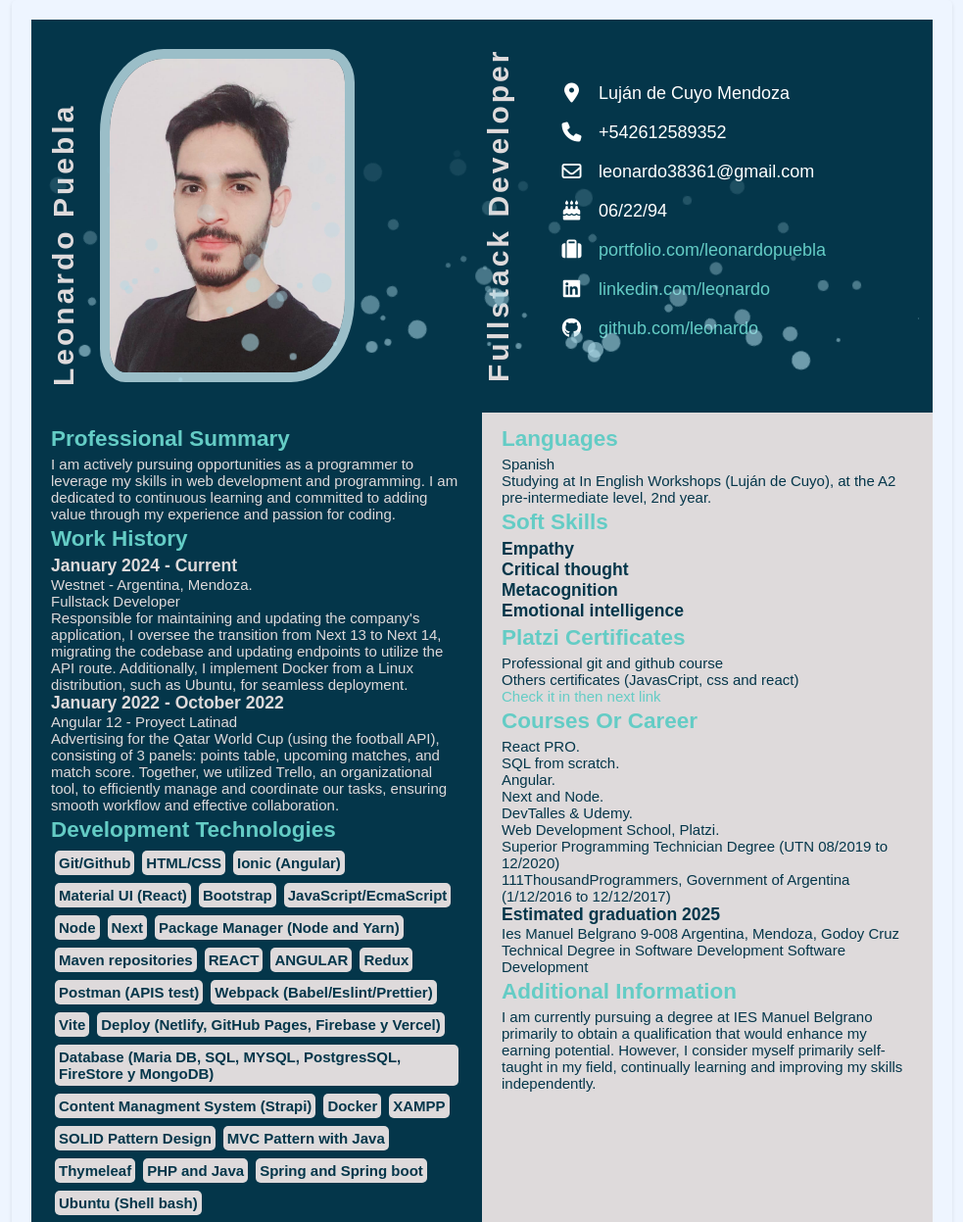
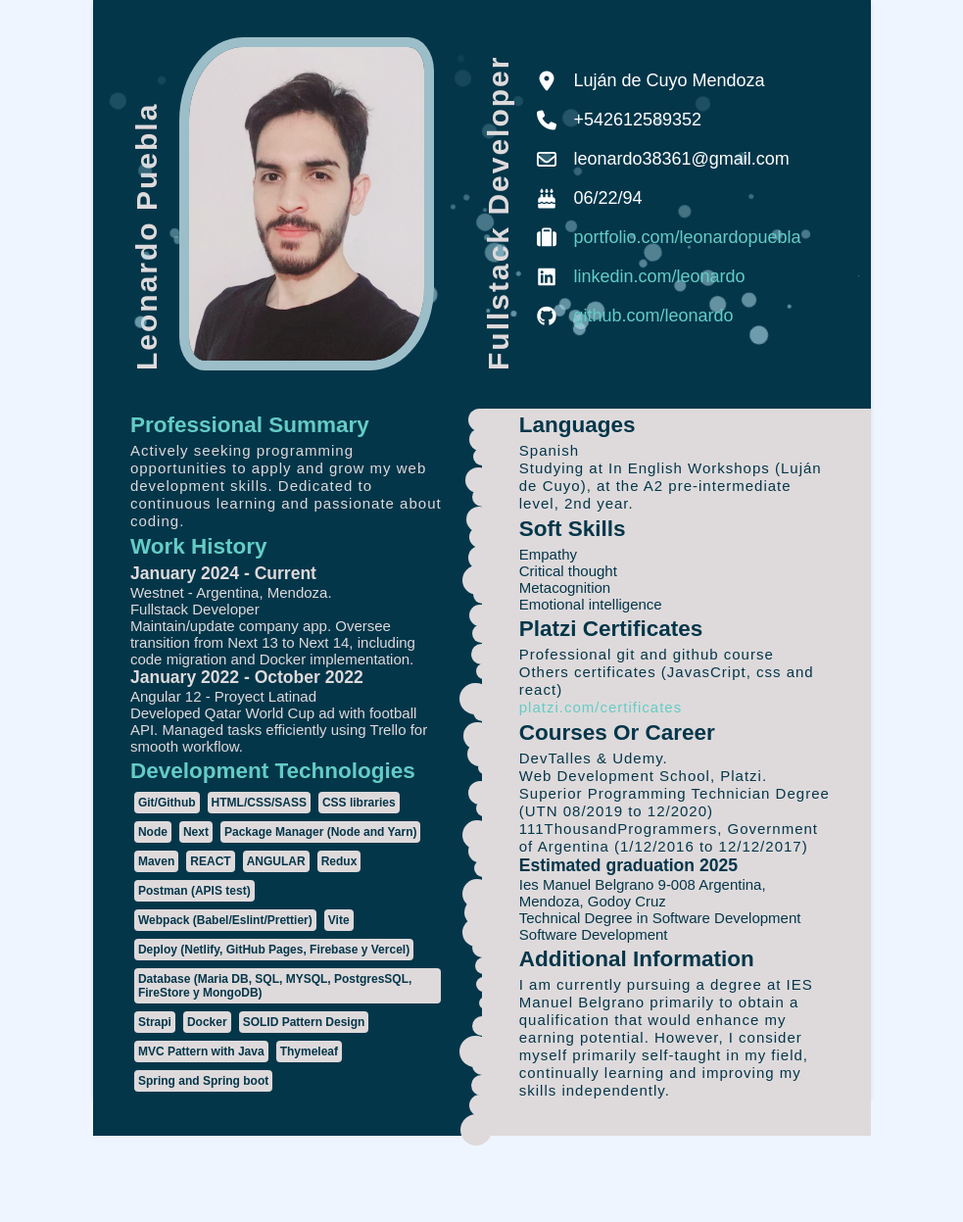
Before and after one commit to Leonardo-Robot-PostRock/cv-leonardo, a plain HTML site: page index.html in a window 1280 px wide. Shown: the top 1247 px of the page at 98% size, without its empty margins (148-1131 px from the left). After the commit the page ends 1169 px from the top, so only its background shows below. Drawn offline with Linux system fonts and the light colour scheme.

Commit message:
decoraciones

```diff
--- a/bubble.css
+++ b/bubble.css
@@ -5,7 +5,7 @@
     }
 
     100% {
-        transform: translateY(-300px) rotate(360deg);
+        transform: translateY(-400px) rotate(360deg);
         opacity: 0;
     }
 }
@@ -20,7 +20,7 @@
     width: 10px;
     height: 10px;
     border-radius: 50%;
-    background-color: rgba(255, 255, 255, 0.7);
+    background-color: rgba(255, 255, 255, 0.315);
     animation: bubble 5s ease-in-out infinite;
 }
 
--- /dev/null
+++ b/cloud.css
@@ -0,0 +1,19 @@
+.wave-container {
+    position: relative;
+}
+
+.wave {
+    position: absolute;
+    top: 0;
+    right: -10px;
+    /* Ajusta la distancia del borde derecho según sea necesario */
+    width: 0;
+    height: 100%;
+    border-top: 1px solid transparent;
+    /* Necesario para crear la onda */
+    border-right: 1px solid transparent;
+    /* Necesario para crear la onda */
+    border-radius: 50%;
+    z-index: -1;
+    /* Asegura que la onda esté detrás del contenido */
+}
--- /dev/null
+++ b/cloud.js
@@ -0,0 +1,32 @@
+// Función para crear una onda
+function createWave(className, size, top) {
+  const wave = document.createElement('div');
+  wave.classList.add('wave');
+  wave.classList.add(className);
+  wave.style.backgroundColor = '#dedadb';
+  wave.style.zIndex = 5;
+  wave.style.width = size;
+  wave.style.height = size;
+  wave.style.top = top;
+  return wave;
+}
+
+// Función para generar las ondas
+function generateWaves() {
+  const waveContainer = document.querySelector('.wave-container');
+
+  const containerHeight = waveContainer.clientHeight;
+  const numWaves = Math.ceil(containerHeight / 20.5); // Calcula el número de ondas según la altura del contenedor
+
+  for (let i = 0; i < numWaves; i++) {
+    const size = `${Math.random() * 20 + 13}px`; // Tamaño aleatorio entre 10px y 30px
+    const top = `${i * 20}px`; // Posición vertical escalonada
+
+    // Crea la onda y la agrega al contenedor
+    const wave = createWave(`wave${(i % 3) + 1}`, size, top);
+    waveContainer.appendChild(wave);
+  }
+}
+
+// Llama a la función para generar las ondas cuando se cargue la página
+window.addEventListener('load', generateWaves);
--- a/index.html
+++ b/index.html
@@ -7,6 +7,7 @@
     <title>Resume</title>
     <link rel="stylesheet" href="./style.css">
     <link rel="stylesheet" href="./bubble.css" />
+    <link rel="stylesheet" href="./cloud.css" />
 </head>
 
 <body>
@@ -62,15 +63,15 @@
         </header>
 
         <section class="container">
-            <div class="container__grid">
+            <div class="programming-content container__grid wave-container">
+                <div class="wave"></div>
+                <div class="wave wave-top"></div>
                 <article class="section section--summary">
                     <h2 class="section-title">Professional Summary</h2>
                     <p>
-                        I am actively pursuing opportunities as a programmer to leverage my skills in web development
-                        and
-                        programming. I am dedicated to continuous learning and committed to adding value through my
-                        experience
-                        and passion for coding.
+                        Actively seeking programming opportunities to apply and grow my web development skills.
+                        Dedicated to continuous learning
+                        and passionate about coding.
                     </p>
                 </article>
 
@@ -81,21 +82,16 @@
                         <p>Westnet - Argentina, Mendoza.</p>
                         <p>Fullstack Developer</p>
                         <p>
-                            Responsible for maintaining and updating the company's application, I oversee the transition
-                            from
-                            Next 13 to Next 14, migrating the codebase and updating endpoints to utilize the API route.
-                            Additionally, I implement Docker from a Linux distribution, such as Ubuntu, for seamless
-                            deployment.
+                            Maintain/update company app. Oversee transition from Next 13 to Next 14, including code
+                            migration and Docker
+                            implementation.
                         </p>
                     </div>
                     <div class="section-item">
                         <h3 class="section-subtitle">January 2022 - October 2022</h3>
                         <p>Angular 12 - Proyect Latinad</p>
-                        <p>Advertising for the Qatar World Cup (using the football API), consisting of 3 panels: points
-                            table,
-                            upcoming matches, and match score. Together, we utilized Trello, an organizational tool, to
-                            efficiently manage and coordinate our tasks, ensuring smooth workflow and effective
-                            collaboration.
+                        <p>Developed Qatar World Cup ad with football API. Managed tasks efficiently using Trello for
+                            smooth workflow.
                         </p>
                     </div>
                 </article>
@@ -104,15 +100,12 @@
                     <h2 class="section-title">Development Technologies</h2>
                     <ul class="list">
                         <li class="list--item">Git/Github</li>
-                        <li class="list--item">HTML/CSS</li>
-                        <li class="list--item">Ionic (Angular)</li>
-                        <li class="list--item">Material UI (React)</li>
-                        <li class="list--item">Bootstrap</li>
-                        <li class="list--item">JavaScript/EcmaScript</li>
+                        <li class="list--item">HTML/CSS/SASS</li>
+                        <li class="list--item">CSS libraries</li>
                         <li class="list--item">Node</li>
                         <li class="list--item">Next</li>
                         <li class="list--item">Package Manager (Node and Yarn)</li>
-                        <li class="list--item">Maven repositories</li>
+                        <li class="list--item">Maven</li>
                         <li class="list--item">REACT</li>
                         <li class="list--item">ANGULAR</li>
                         <li class="list--item">Redux</li>
@@ -122,19 +115,16 @@
                         <li class="list--item">Deploy (Netlify, GitHub Pages, Firebase y Vercel)</li>
                         <li class="list--item">Database (Maria DB, SQL, MYSQL, PostgresSQL, FireStore y MongoDB)
                         </li>
-                        <li class="list--item">Content Managment System (Strapi)</li>
+                        <li class="list--item">Strapi</li>
                         <li class="list--item">Docker</li>
-                        <li class="list--item">XAMPP</li>
                         <li class="list--item">SOLID Pattern Design</li>
                         <li class="list--item">MVC Pattern with Java</li>
                         <li class="list--item">Thymeleaf</li>
-                        <li class="list--item">PHP and Java</li>
                         <li class="list--item">Spring and Spring boot</li>
-                        <li class="list--item">Ubuntu (Shell bash)</li>
                     </ul>
                 </article>
             </div>
-            <div class="container__grid">
+            <div class="another-info container__grid">
                 <article class="section section--languages">
                     <h2 class="section-title">Languages</h2>
                     <p>Spanish</p>
@@ -144,30 +134,26 @@
                 <article class="section section-skills">
                     <h2 class="section-title">Soft Skills</h2>
                     <div class="section-item">
-                        <h3 class="section-subtitle">Empathy</h3>
+                        <p class="section-item__soft-skills">Empathy</p>
                     </div>
                     <div class="section-item">
-                        <h3 class="section-subtitle">Critical thought</h3>
+                        <p class="section-item__soft-skills">Critical thought</p>
                     </div>
                     <div class="section-item">
-                        <h3 class="section-subtitle">Metacognition</h3>
+                        <p class="section-item__soft-skills">Metacognition</p>
                     </div>
                     <div class="section-item">
-                        <h3 class="section-subtitle">Emotional intelligence</h3>
+                        <p class="section-item__soft-skills">Emotional intelligence</p>
                     </div>
                 </article>
                 <article class="section section--certificates">
                     <h2 class="section-title">Platzi Certificates</h2>
                     <p>Professional git and github course</p>
                     <p>Others certificates (JavasCript, css and react)</p>
-                    <p><a href="https://platzi.com/p/leonardorock/" target="_blank">Check it in then next link</a></p>
+                    <p><a href="https://platzi.com/p/leonardorock/" target="_blank">platzi.com/certificates</a></p>
                 </article>
                 <article class="section section--courses">
                     <h2 class="section-title">Courses Or Career</h2>
-                    <p>React PRO.</p>
-                    <p>SQL from scratch.</p>
-                    <p>Angular.</p>
-                    <p>Next and Node.</p>
                     <p>DevTalles & Udemy.</p>
                     <p>Web Development School, Platzi.</p>
                     <p>Superior Programming Technician Degree (UTN 08/2019 to 12/2020)</p>
@@ -193,6 +179,7 @@
     </main>
     <script src="https://kit.fontawesome.com/7f8e44893c.js" crossorigin="anonymous"></script>
     <script src="./bubble.js" type="text/javascript"></script>
+    <script src="./cloud.js" type="text/javascript"></script>
 </body>
 
 </html>
--- a/style.css
+++ b/style.css
@@ -11,6 +11,7 @@
     --steel-blue: #176B87;
     --light-sea-green: #64CCC5;
     --baby-blue: #DAFFFB;
+    --subtitles: #1B1A55;
 }
 
 html {
@@ -21,12 +22,13 @@ html {
 body {
     background-color: #EEF5FF;
     font-size: 1.5rem;
+    display: flex;
+    justify-content: center;
 }
 
 .main-container {
-    max-width: 960px;
-    margin: 0 auto;
-    padding: 20px;
+    width: 21cm;
+    height: 29.7cm;
     border-radius: 5px;
     box-shadow: 0 2px 4px rgba(0, 0, 0, 0.1);
 }
@@ -36,7 +38,7 @@ body {
     color: white;
     position: relative;
     text-align: center;
-    padding: 30px;
+    padding: 1cm 1cm 1cm 1cm;
     max-width: 960px;
     border-bottom: 1px solid var(--dark-cyan);
     display: grid;
@@ -49,6 +51,7 @@ body {
 }
 
 .header__identity {
+    position: relative;
     justify-content: start;
 }
 
@@ -61,9 +64,10 @@ body {
     border: 10px var(--light-blue) solid;
     height: 340px;
     width: 260px;
+    z-index: 2;
     border-radius: 25% 10% 25% 10%;
     overflow: hidden;
-    margin-left: 40px;
+    margin-left: 50px;
 }
 
 .container-image__img {
@@ -74,21 +78,23 @@ body {
 }
 
 .header__name {
-    bottom: -4px;
+    bottom: -34px;
     height: max-content;
     font-size: 3rem;
-    margin-left: 20px;
-    left: 0px;
+    left: 0;
     color: var(--light-gray);
-    letter-spacing: 3px;
+    letter-spacing: 2px;
     position: absolute;
     text-wrap: nowrap;
-    transform-origin: 0 4px;
+    transform-origin: 0 0px;
     transform: rotate(270deg);
 }
 
 .header-info {
+    z-index: 2;
     position: relative;
+    display: flex;
+    justify-content: center;
 }
 
 .header-info__profession {
@@ -96,14 +102,16 @@ body {
     height: max-content;
     left: 0px;
     color: var(--light-gray);
-    letter-spacing: 3px;
+    letter-spacing: 2px;
     position: absolute;
     text-wrap: nowrap;
     transform-origin: 0 0;
     transform: rotate(270deg);
 }
 
-.header-info__items {}
+.header-info__items {
+    margin-left: 20px;
+}
 
 .content {
     display: flex;
@@ -127,16 +135,29 @@ a {
 .container {
     display: grid;
     grid-template-columns: 1fr 1fr;
+    position: relative;
+}
+
+.section>p {
+    line-height: 1.2;
+    letter-spacing: 1px;
 }
 
 .container>.container__grid:nth-child(1) {
     background-color: var(--dark-cyan);
     color: var(--light-gray);
+    padding: 0 1cm 1cm 1cm;
+}
+
+.programming-content>.section>.section-title {
+    color: var(--light-sea-green);
 }
 
 .container>.container__grid:nth-child(2) {
     background-color: var(--light-gray);
-    color: var(--dark-cyan)
+    color: var(--dark-cyan);
+    z-index: 3;
+    padding: 0 1cm 1cm 1cm;
 }
 
 .container__grid {
@@ -154,12 +175,12 @@ a {
     color: var(--dark-cyan);
     background-color: var(--light-gray);
     margin: 4px;
+    font-size: 1.2rem;
     padding: 4px;
     font-weight: bold;
-    border-radius: 5px;
+    border-radius: 4px;
 }
 
 .section-title {
-    color: var(--light-sea-green);
     margin: 4px 0;
 }
```
Also changed, not shown: assets/icons/platzi.png (added).
